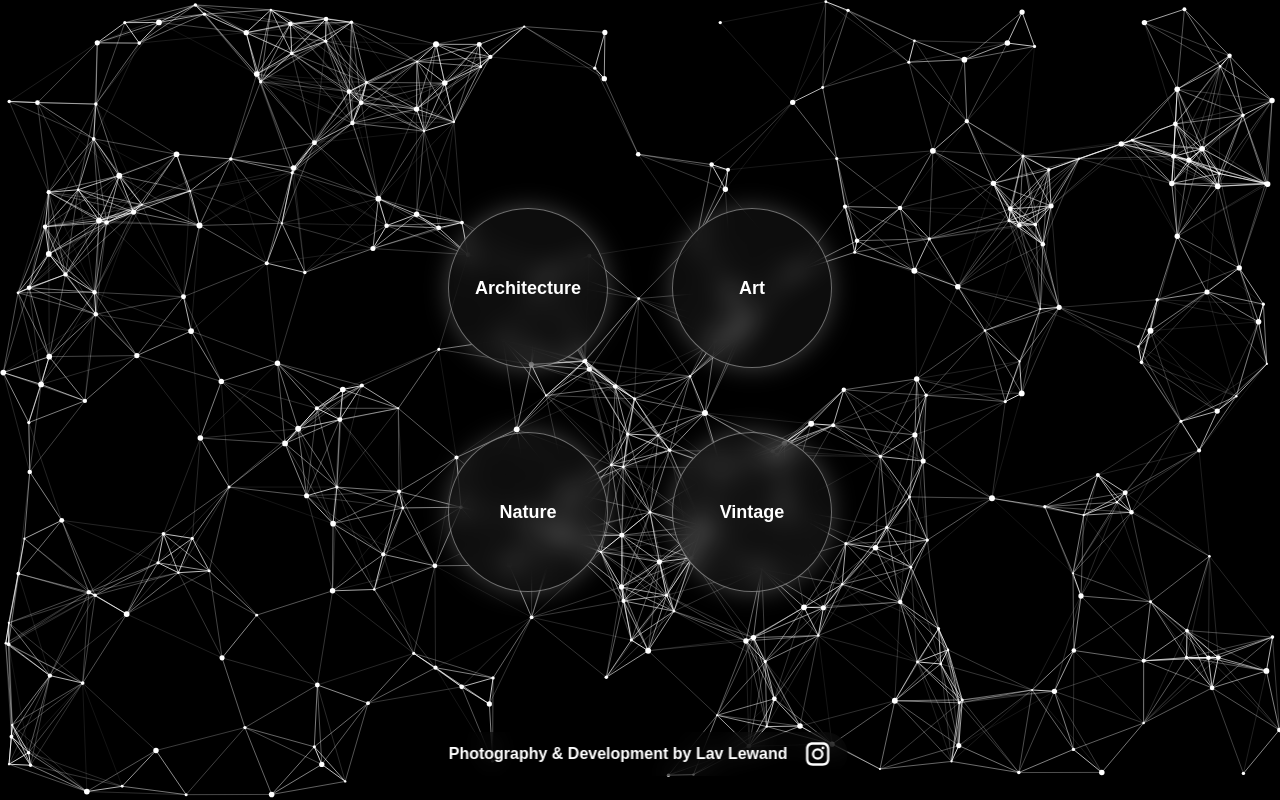
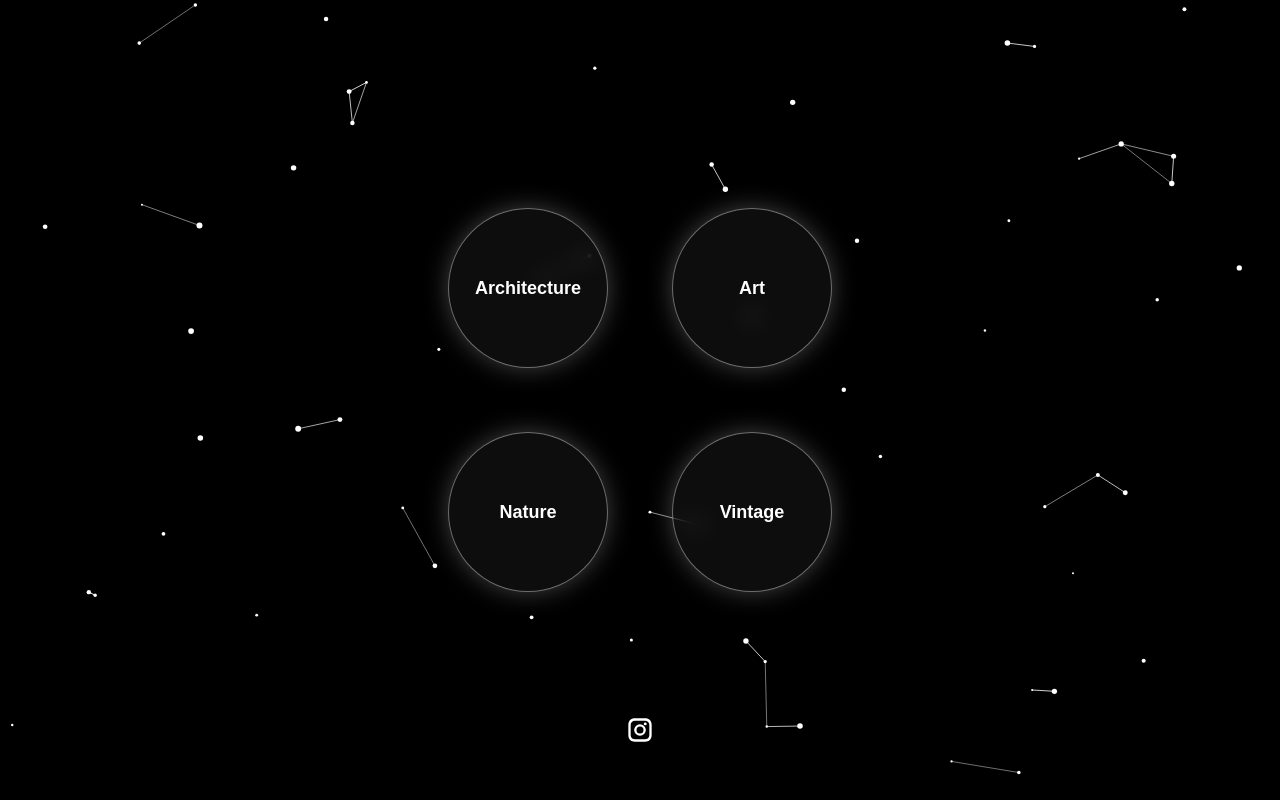
Before and after one commit to lavlewandseeker/photography-portfolio, a Next.js app: page / in a window 1280 px wide. Built offline with nearby package versions, Linux system fonts and the light colour scheme.

Commit message:
aesthetics update

```diff
--- a/app/page.tsx
+++ b/app/page.tsx
@@ -10,9 +10,8 @@ export default function Home() {
 
     <FloatingThemes />
 
-    <div className="absolute bottom-6 left-1/2 -translate-x-1/2 flex items-center gap-4 text-white text-base font-bold z-20 backdrop-blur-md bg-black/30 px-4 py-2 rounded-full">
+    <div className="absolute bottom-12 left-1/2 -translate-x-1/2 flex items-center gap-4 text-white text-base font-bold z-20 backdrop-blur-md bg-black/30 px-4 py-2 rounded-full">
 
-  <span>Photography & Development by Lav Lewand</span>
 
   <a
   href="https://instagram.com/lavlewand"
--- a/components/GalaxyBackground.tsx
+++ b/components/GalaxyBackground.tsx
@@ -19,7 +19,7 @@ export default function GalaxyBackground() {
       mouse.y = e.clientY;
     });
 
-    const particles = Array.from({ length: 333 }).map(() => ({
+    const particles = Array.from({ length: 60 }).map(() => ({
       x: Math.random() * canvas.width,
       y: Math.random() * canvas.height,
       vx: (Math.random() - 0.5) * 0.2,
@@ -34,7 +34,7 @@ export default function GalaxyBackground() {
           const dy = particles[a].y - particles[b].y;
           const dist = Math.sqrt(dx * dx + dy * dy);
 
-          if (dist < 111) {
+          if (dist < 70) {
             ctx.strokeStyle = `rgba(255,255,255,${1 - dist / 120})`;
             ctx.lineWidth = 1;
 
```
